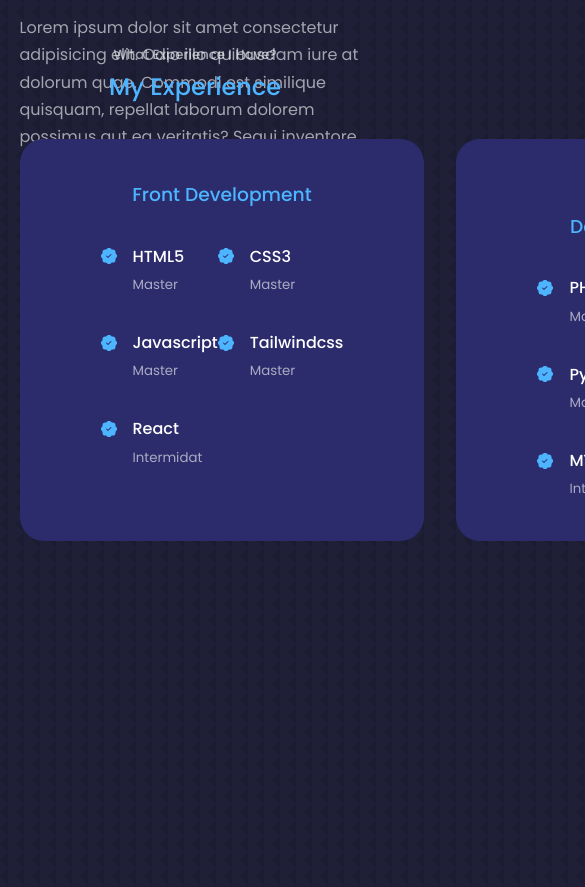
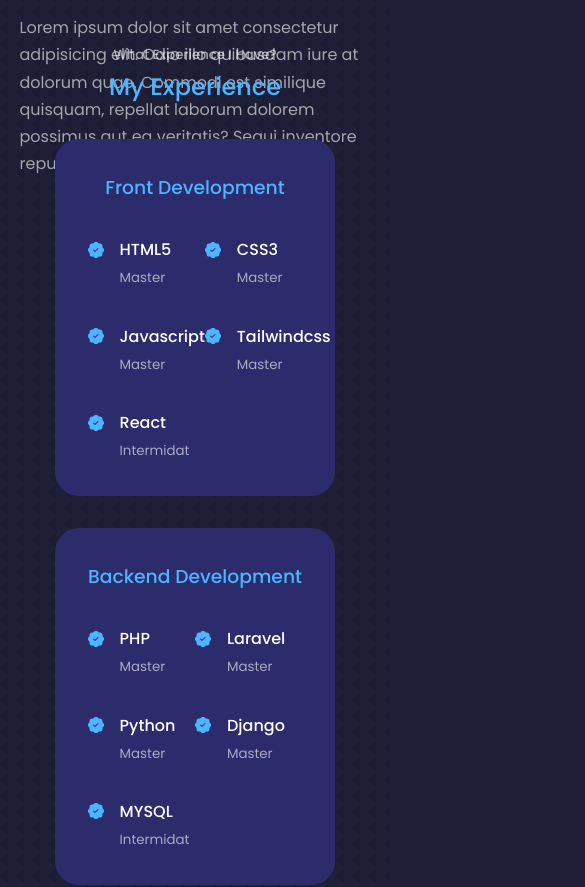
Before and after one commit to hussainHakimi/react-portfolio, a React (Create React App) app: page / in a window 390 px wide. Shown: the part 1740-2627 px from the top of the page, 585 px wide, since content can reach past the window. Built offline with nearby package versions, Linux system fonts and the light colour scheme.

Commit message:
Experience section is done.

```diff
--- a/src/components/experience/experience.css
+++ b/src/components/experience/experience.css
@@ -1,42 +1,61 @@
-.experience__container{
+.experience__container {
   display: grid;
   grid-template-columns: 1fr 1fr;
   gap: 2rem;
 }
-.experience__container > div{
+.experience__container > div {
   background: var(--color-bg-variant);
   padding: 2.4rem 5rem;
   border-radius: 1.5rem;
   border: 1px solid transparent;
-  transition:var(--transition);
+  transition: var(--transition);
 }
 
-.experience__container >div:hover{
+.experience__container > div:hover {
   background: transparent;
   border-color: var(--color-primary-variant);
 }
 
-.experience__frontend h3,.experience__backend h3{
+.experience__frontend h3,
+.experience__backend h3 {
   text-align: center;
   margin-bottom: 2rem;
-  color:var(--color-primary);
+  color: var(--color-primary);
 }
 
-.experience__content{
+.experience__content {
   display: grid;
   grid-template-columns: 1fr 1fr;
   row-gap: 2rem;
 }
-.experience__detail div{
+.experience__detail div {
   /* background: var(--color-bg); */
   display: flex;
   gap: 1rem;
   align-items: center;
 }
-.experience__detail small{
+.experience__detail small {
   color: var(--color-light);
   margin-left: 2rem;
 }
-.icon{
+.icon {
   color: var(--color-primary);
 }
+
+/* ======================== Media query (Medium Devices/Tablets) ==============================*/
+@media screen and (max-width: 1024px) {
+  .experience__container {
+    grid-template-columns: 1fr;
+  }
+  .experience__container > div {
+    width: 50%;
+    padding: 2rem;
+    margin: 0 auto;
+  }
+}
+/* ======================== Media query (Small Devices/Tablets) ==============================*/
+@media screen and (max-width: 600px) {
+  .experience__container > div{
+    width: 80%;
+  }
+}
```
